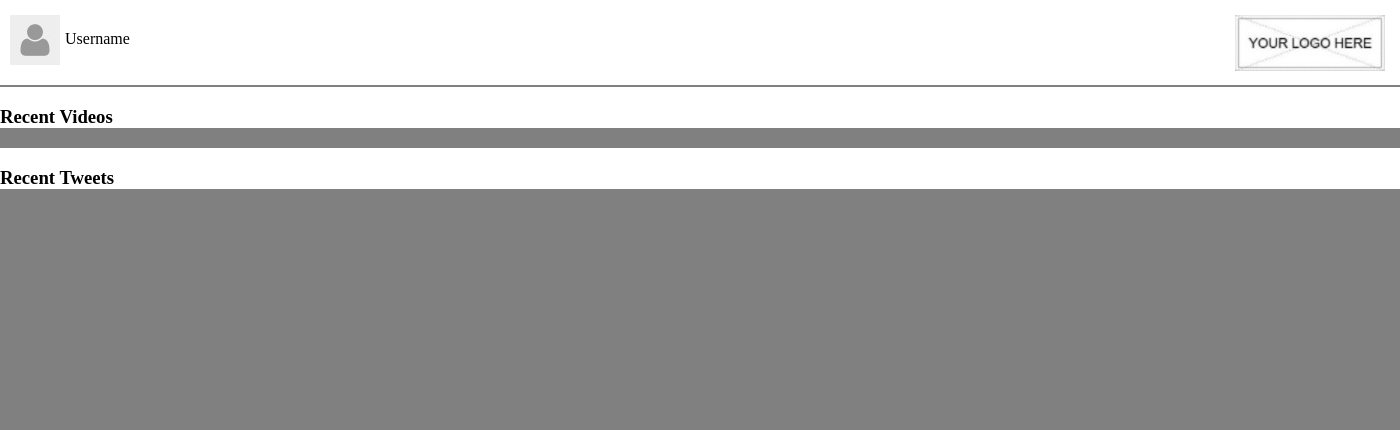
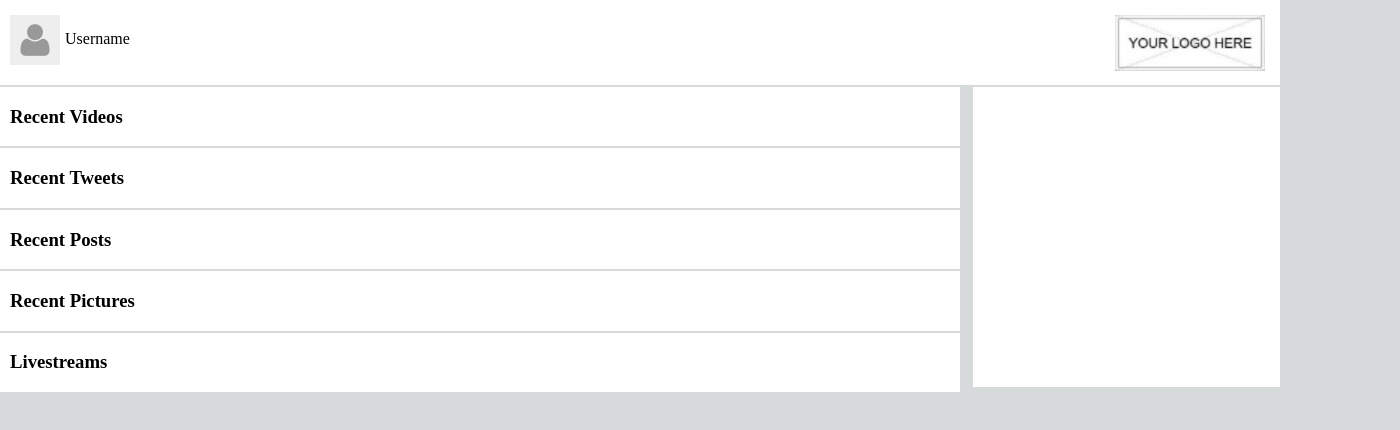
Before and after one commit to CRodenberg/APIPractice, a plain HTML site: page index.html in a window 1280 px wide. Shown: the whole page, 1400 px wide, since content can reach past the window. Drawn offline with Linux system fonts and the light colour scheme.

Commit message:
Loading 5 videos in with Youtube's API

```diff
--- a/css/style.css
+++ b/css/style.css
@@ -1,12 +1,12 @@
 body{
-	background-color: gray;
+	background-color: #D7DADB;
 	margin: 0;
 }
 .header{
 	height: 85px;
-	width: 1400px;
+	width: 100%;
 	background-color: white;
-	margin: 0 auto;
+	margin: 0;
 }
 .profile-tab{
 	float: left;
@@ -27,18 +27,60 @@ body{
 	margin: 15px 15px 0 0;
 
 }
+.nav-bar{
+	width:24%;
+	min-width: 200px;
+	background-color: white;
+	height:300px;
+	float: right;
+	border-top: 2px #D7DADB solid;
+}
 .youtube-section{
-	width: 1400px;
-	margin: 0 auto;
-	border-top: 2px gray solid;
+	float: left;
+	width: 75%;
+	min-width: 700px;
+	margin: 0;
+	border-top: 2px #D7DADB solid;
 	background-color: white;
 }
+h3{
+	margin-left: 10px;
+}
 .twitter-section{
-	width: 1400px;
-	margin: 0 auto;
-	border-top: 2px gray solid;
+	width: 75%;
+	min-width: 700;
+	margin: 0;
+	border-top: 2px #D7DADB solid;
 	background-color: white;
+	float: left;
+}
+.facebook-section{
+	width: 75%;
+	min-width: 700px;
+	margin: 0;
+	border-top: 2px #D7DADB solid;
+	background-color: white;
+	float: left;
+}
+.instagram-section{
+	width: 75%;
+	min-width: 700px;
+	margin: 0;
+	border-top: 2px #D7DADB solid;
+	background-color: white;
+	float: left;
+}
+.livestream-section{
+	width: 75%;
+	min-width: 700px;
+	margin: 0;
+	border-top: 2px #D7DADB solid;
+	background-color: white;
+	float: left;
 }
 .video{
-	margin: 10px;
+	margin: 5px;
 }
+.wrapper{
+	margin: 0 auto;
+}
--- a/index.html
+++ b/index.html
@@ -17,65 +17,29 @@
 	  	<div class="youtube-section">
 	  		<h3>Recent Videos</h3>
 	  		<!-- 1. The <iframe> (and video player) will replace this <div> tag. -->
-		    <div id="player0" class = "video"></div>
-		    <div id="player1" class = "video"></div>
-		    <div id="player2" class = "video"></div>
-		    <div id="player3" class = "video"></div>
-		    <div id="player4" class = "video"></div>
+	  		<div class="wrapper">
+	  			<div id="player0" class = "video"></div>
+		    	<div id="player1" class = "video"></div>
+		    	<div id="player2" class = "video"></div>
+		    	<div id="player3" class = "video"></div>
+		    	<div id="player4" class = "video"></div>
+	  		</div>
+	  	</div>
+	  	<div class="nav-bar">
+
 	  	</div>
 	  	<div class="twitter-section">
 	  		<h3>Recent Tweets</h3>
 	  	</div>
-
-
-		<script>
-			var vidArr = ["E1RThwKXMlo","X68JQiRAvM8","-8iNgYA49aQ","LQwXlCrqyis","eZHI16HfidQ"];
-		     function testMultiple(vidIdArr, pNum){
-		      // 2. This code loads the IFrame Player API code asynchronously.
-		      var tag = document.createElement('script');
-
-		      tag.src = "https://www.youtube.com/iframe_api";
-		      var firstScriptTag = document.getElementsByTagName('script')[0];
-		      firstScriptTag.parentNode.insertBefore(tag, firstScriptTag);
-			      var player;
-			      window.onYouTubeIframeAPIReady = function() {
-			      	for(var i = 0; i <= 4; i++){
-				      	var temp = 'player' + i;
-					       	player = new YT.Player(temp, {
-					          height: '182',
-					          width: '300',
-					          videoId: vidIdArr[i],
-					          events: {
-					            'onReady': onPlayerReady,
-					            'onStateChange': onPlayerStateChange
-					          }
-					        });
-				    }
-			       }
-			      // 4. The API will call this function when the video player is ready.
-	      		  function onPlayerReady(event) {
-
-	              }
-
-			      // 4. The API calls this function when the player's state changes.
-			      //    The function indicates that when playing a video (state=1),
-			      //    the player should play for six seconds and then stop.
-			      var done = false;
-			      function onPlayerStateChange(event) {
-			        if (event.data == YT.PlayerState.PLAYING && !done) {
-			          setTimeout(stopVideo, 6000);
-			          done = true;
-			        }
-			      }
-			      function stopVideo() {
-			        player.stopVideo();
-			     }
-			     return;
-		  	}
-		  	testMultiple(vidArr, 1);
-		</script>
-
-
-
+	  	<div class="facebook-section">
+	  		<h3>Recent Posts</h3>
+	  	</div>
+	  	<div class="instagram-section">
+	  		<h3>Recent Pictures</h3>
+	  	</div>
+	  	<div class="livestream-section">
+	  		<h3>Livestreams</h3>
+	  	</div>
+		<script src="js/loadingData.js"></script>
     </body>
 </html>
--- /dev/null
+++ b/js/loadingData.js
@@ -0,0 +1,44 @@
+var vidArr = ["E1RThwKXMlo","X68JQiRAvM8","-8iNgYA49aQ","LQwXlCrqyis","eZHI16HfidQ"];
+ function testMultiple(vidIdArr, pNum){
+  // 2. This code loads the IFrame Player API code asynchronously.
+  var tag = document.createElement('script');
+
+  tag.src = "https://www.youtube.com/iframe_api";
+  var firstScriptTag = document.getElementsByTagName('script')[0];
+  firstScriptTag.parentNode.insertBefore(tag, firstScriptTag);
+      var player;
+      window.onYouTubeIframeAPIReady = function() {
+      	for(var i = 0; i <= 4; i++){
+	      	var temp = 'player' + i;
+		       	player = new YT.Player(temp, {
+		          height: '110',
+		          width: '196',
+		          videoId: vidIdArr[i],
+		          events: {
+		            'onReady': onPlayerReady,
+		            'onStateChange': onPlayerStateChange
+		          }
+		        });
+	    }
+       }
+      // 4. The API will call this function when the video player is ready.
+		  function onPlayerReady(event) {
+
+      }
+
+      // 4. The API calls this function when the player's state changes.
+      //    The function indicates that when playing a video (state=1),
+      //    the player should play for six seconds and then stop.
+      var done = false;
+      function onPlayerStateChange(event) {
+        if (event.data == YT.PlayerState.PLAYING && !done) {
+          setTimeout(stopVideo, 6000);
+          done = true;
+        }
+      }
+      function stopVideo() {
+        player.stopVideo();
+     }
+     return;
+	}
+	testMultiple(vidArr, 1);
```
